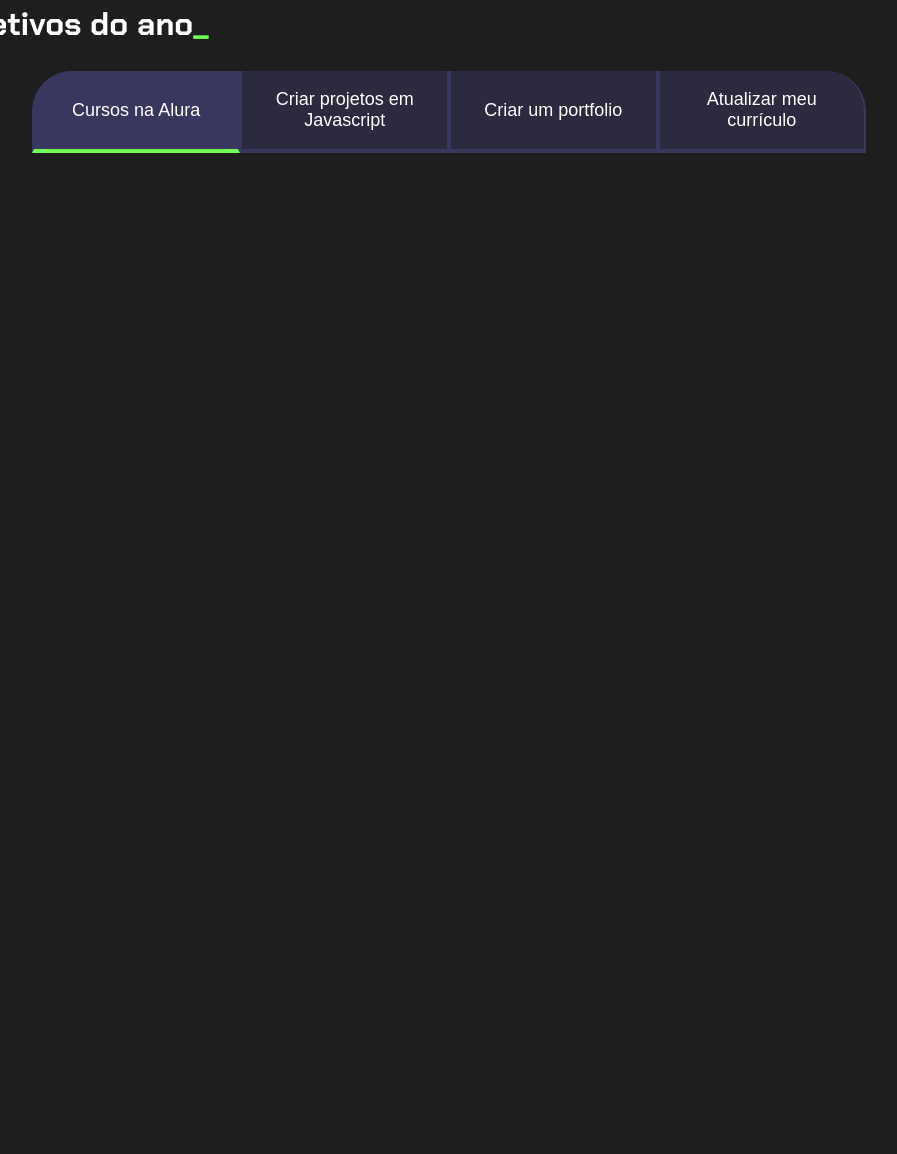
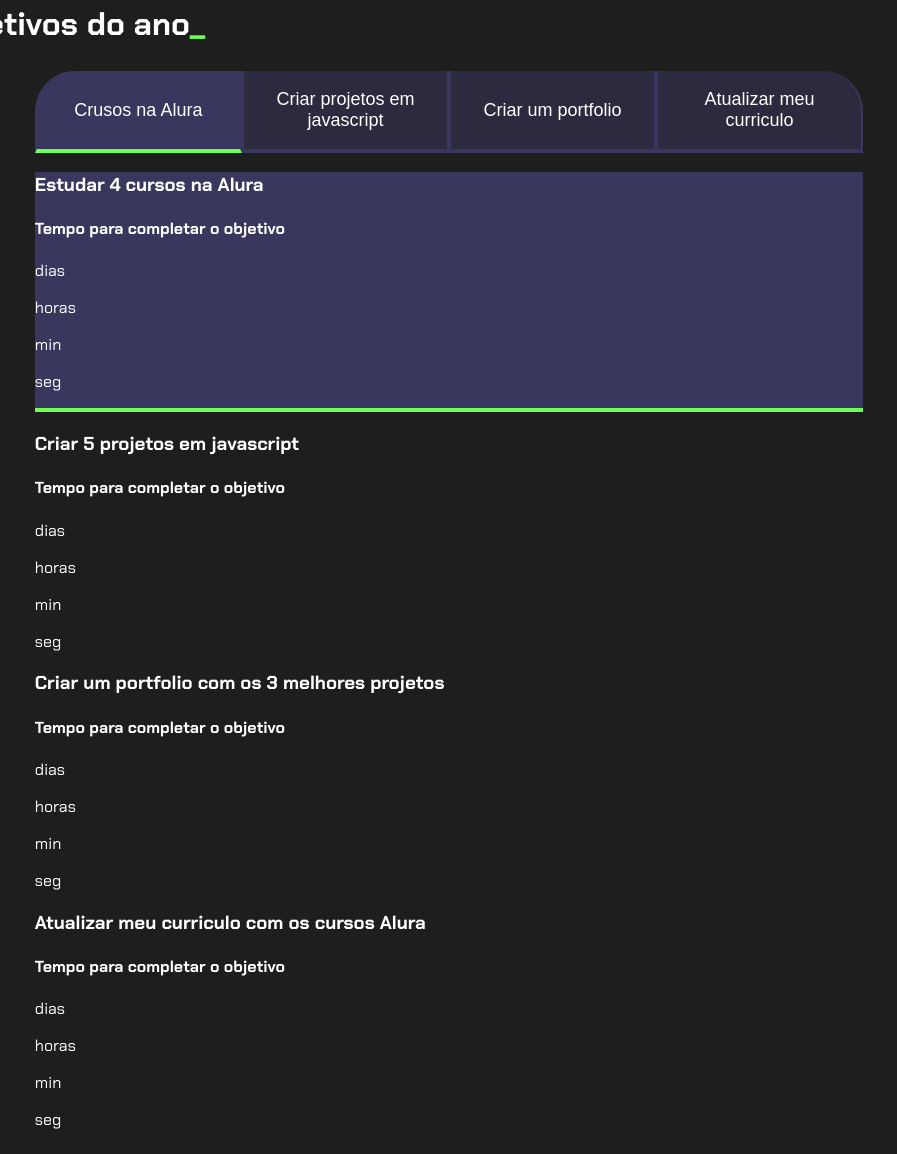
Before and after one commit to Notlinml/protipo, a plain HTML site: page index.html in a window 1280 px wide. Shown: the part 32-1186 px from the top of the page, without its empty margins (191-1088 px from the left). Before the commit the page ends 800 px from the top, so only its background shows below. Drawn offline with Linux system fonts and the light colour scheme.

Commit message:
Atualizar o index.html

```diff
--- a/index.html
+++ b/index.html
@@ -4,21 +4,111 @@
 <head>
     <meta charset="UTF-8">
     <meta name="viewport" content="width=device-width, initial-scale=1.0">
-    <title>Meus objetivos do ano</title>
+    <title>Meus objetivos do ano_</title>
     <link rel="stylesheet" href="style.css">
-
 </head>
 
 <body>
     <section class="conteudo-principal">
-        <h2 class="titulo-principal">Meus Objetivos do ano<span>_</span></h2>
-
-<div class="botoes">
-        <button class="botao ativo">Cursos na Alura</button>
-        <button class="botao">Criar projetos em Javascript</button>
-        <button class="botao">Criar um portfolio</button>
-        <button class="botao">Atualizar meu currículo</button>
- </div>
+        <h2 class="titulo-principal">Meus objetivos do ano<span>_</span></h2>
+        <div class="conteudo">
+        <div class="botoes">
+            <button class="botao ativo">Crusos na Alura</button>
+            <button class="botao">Criar projetos em javascript</button>
+            <button class="botao">Criar um portfolio</button>
+            <button class="botao">Atualizar meu curriculo</button>
+        </div>
+         <div class="abas-textos">
+            <div class="aba-conteudo ativo">
+                <h3 class="aba-conteudo-titulo-principal">Estudar 4 cursos na Alura</h3>
+                <h4 class="aba-conteudo-titulo-secundario">Tempo para completar o objetivo</h4>
+                <div class="contador">
+                    <div class="contador-digito">
+                        <p class="contador-digito-numero" id="dias0"></p>
+                        <p class="contador-digito-texto">dias</p>
+                    </div>
+                    <div class="contador-digito">
+                        <p class="contador-digito-numero" id="horas0"></p>
+                        <p class="contador-digito-texto">horas</p>
+                    </div>
+                    <div class="contador-digito">
+                        <p class="contador-digito-numero" id="min0"></p>
+                        <p class="contador-digito-texto">min</p>
+                    </div>
+                    <div class="contador-digito">
+                        <p class="contador-digito-numero" id="seg0"></p>
+                        <p class="contador-digito-texto">seg</p>
+                    </div>
+                </div>
+            </div>
+            <div class="aba-conteudo">
+                <h3 class="aba-conteudo-titulo-principal">Criar 5 projetos em javascript</h3>
+                <h4 class="aba-conteudo-titulo-secundario">Tempo para completar o objetivo</h4>
+                <div class="contador">
+                    <div class="contador-digito">
+                        <p class="contador-digito-numero" id="dias1"></p>
+                        <p class="contador-digito-texto">dias</p>
+                    </div>
+                    <div class="contador-digito">
+                        <p class="contador-digito-numero" id="horas1"></p>
+                        <p class="contador-digito-texto">horas</p>
+                    </div>
+                    <div class="contador-digito">
+                        <p class="contador-digito-numero" id="min1"></p>
+                        <p class="contador-digito-texto">min</p>
+                    </div>
+                    <div class="contador-digito">
+                        <p class="contador-digito-numero" id="seg1"></p>
+                        <p class="contador-digito-texto">seg</p>
+                    </div>
+                </div>
+            </div>
+            <div class="aba-conteudo">
+                <h3 class="aba-conteudo-titulo-principal">Criar um portfolio com os 3 melhores projetos</h3>
+                <h4 class="aba-conteudo-titulo-secundario">Tempo para completar o objetivo</h4>
+                <div class="contador">
+                    <div class="contador-digito">
+                        <p class="contador-digito-numero" id="dias2"></p>
+                        <p class="contador-digito-texto">dias</p>
+                    </div>
+                    <div class="contador-digito">
+                        <p class="contador-digito-numero" id="horas2"></p>
+                        <p class="contador-digito-texto">horas</p>
+                    </div>
+                    <div class="contador-digito">
+                        <p class="contador-digito-numero" id="min2"></p>
+                        <p class="contador-digito-texto">min</p>
+                    </div>
+                    <div class="contador-digito">
+                        <p class="contador-digito-numero" id="seg2"></p>
+                        <p class="contador-digito-texto">seg</p>
+                    </div>
+                </div>
+            </div>
+            <div class="aba-conteudo">
+                <h3 class="aba-conteudo-titulo-principal">Atualizar meu curriculo com os cursos Alura</h3>
+                <h4 class="aba-conteudo-titulo-secundario">Tempo para completar o objetivo</h4>
+                <div class="contador">
+                    <div class="contador-digito">
+                        <p class="contador-digito-numero" id="dias3"></p>
+                        <p class="contador-digito-texto">dias</p>
+                    </div>
+                    <div class="contador-digito">
+                        <p class="contador-digito-numero" id="horas3"></p>
+                        <p class="contador-digito-texto">horas</p>
+                    </div>
+                    <div class="contador-digito">
+                        <p class="contador-digito-numero" id="min3"></p>
+                        <p class="contador-digito-texto">min</p>
+                    </div>
+                    <div class="contador-digito">
+                        <p class="contador-digito-numero" id="seg3"></p>
+                        <p class="contador-digito-texto">seg</p>
+                    </div>
+                </div>
+            </div>
+         </div>
+        </div>
     </section>
     <script src="main.js"></script>
 </body>
```
